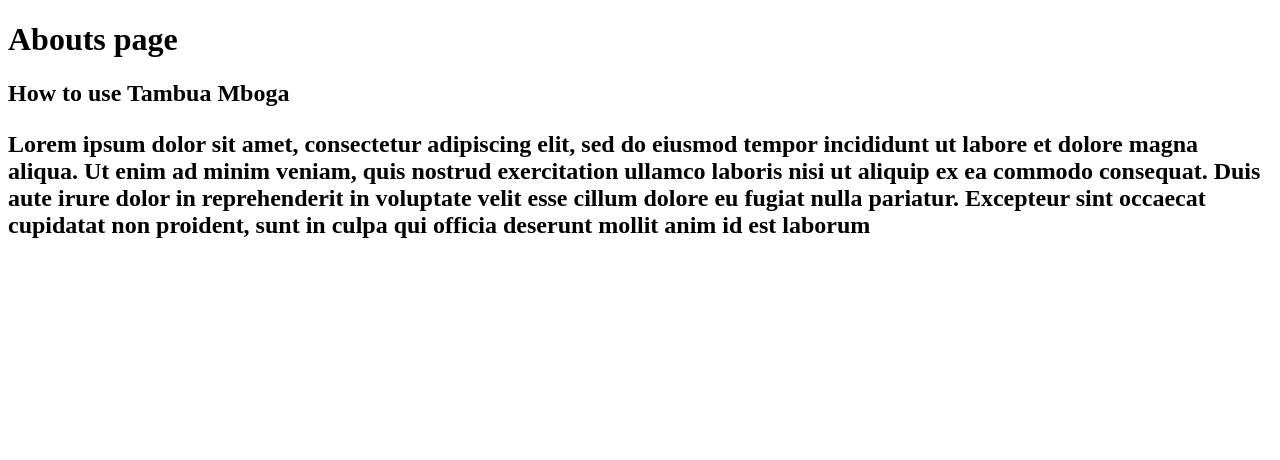
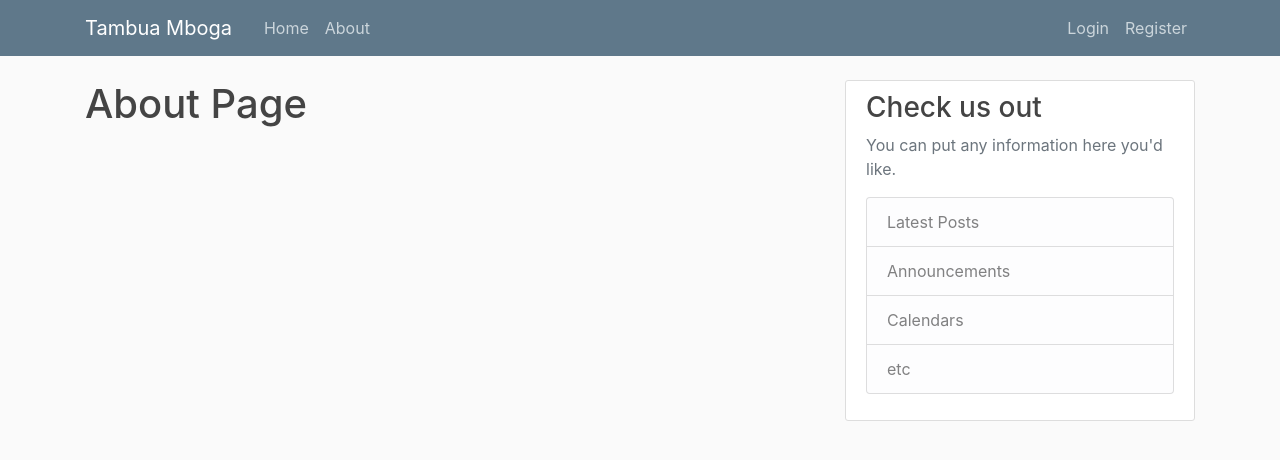
Before and after one commit to Miss24Chimboto/Tambua-Mboga, a Flask app: page /about in a window 1280 px wide. Shown: the top 460 px of the page. Run offline with Flask 2, Linux system fonts and the light colour scheme; some libraries are stand-ins or nearby versions.

Commit message:
html updates

```diff
--- /dev/null
+++ b/flask_mboga/static/main.css
@@ -0,0 +1,80 @@
+body {
+  background: #fafafa;
+  color: #333333;
+  margin-top: 5rem;
+}
+
+h1, h2, h3, h4, h5, h6 {
+  color: #444444;
+}
+
+.bg-steel {
+  background-color: #5f788a;
+}
+
+.site-header .navbar-nav .nav-link {
+  color: #cbd5db;
+}
+
+.site-header .navbar-nav .nav-link:hover {
+  color: #ffffff;
+}
+
+.site-header .navbar-nav .nav-link.active {
+  font-weight: 500;
+}
+
+.content-section {
+  background: #ffffff;
+  padding: 10px 20px;
+  border: 1px solid #dddddd;
+  border-radius: 3px;
+  margin-bottom: 20px;
+}
+
+.article-title {
+  color: #444444;
+}
+
+a.article-title:hover {
+  color: #428bca;
+  text-decoration: none;
+}
+
+.article-content {
+  white-space: pre-line;
+}
+
+.article-img {
+  height: 65px;
+  width: 65px;
+  margin-right: 16px;
+}
+
+.article-metadata {
+  padding-bottom: 1px;
+  margin-bottom: 4px;
+  border-bottom: 1px solid #e3e3e3
+}
+
+.article-metadata a:hover {
+  color: #333;
+  text-decoration: none;
+}
+
+.article-svg {
+  width: 25px;
+  height: 25px;
+  vertical-align: middle;
+}
+
+.account-img {
+  height: 125px;
+  width: 125px;
+  margin-right: 20px;
+  margin-bottom: 16px;
+}
+
+.account-heading {
+  font-size: 2.5rem;
+}
--- a/flask_mboga/templates/about.html
+++ b/flask_mboga/templates/about.html
@@ -1,13 +1,4 @@
-<!DOCTYPE html>
-<html>
-<head>
-<title>About</title>
-</head>
-<body>
-
-<h1>Abouts page</h1>
-<h2> How to use Tambua Mboga<h2>
-<p>Lorem ipsum dolor sit amet, consectetur adipiscing elit, sed do eiusmod tempor incididunt ut labore et dolore magna aliqua. Ut enim ad minim veniam, quis nostrud exercitation ullamco laboris nisi ut aliquip ex ea commodo consequat. Duis aute irure dolor in reprehenderit in voluptate velit esse cillum dolore eu fugiat nulla pariatur. Excepteur sint occaecat cupidatat non proident, sunt in culpa qui officia deserunt mollit anim id est laborum</p>
-
-</body>
-</html>
+{% extends "main.html" %}
+{% block content %}
+    <h1>About Page</h1>
+{% endblock content %}
--- /dev/null
+++ b/flask_mboga/templates/main.html
@@ -0,0 +1,78 @@
+<!DOCTYPE html>
+<html>
+<head>
+    <!-- Required meta tags -->
+    <meta charset="utf-8">
+    <meta name="viewport" content="width=device-width, initial-scale=1, shrink-to-fit=no">
+
+    <!-- Bootstrap CSS -->
+    <link rel="stylesheet" href="https://maxcdn.bootstrapcdn.com/bootstrap/4.0.0/css/bootstrap.min.css" integrity="sha384-Gn5384xqQ1aoWXA+058RXPxPg6fy4IWvTNh0E263XmFcJlSAwiGgFAW/dAiS6JXm" crossorigin="anonymous">
+
+    <link rel="stylesheet" type="text/css" href="{{ url_for('static', filename='main.css') }}">
+
+    {% if title %}
+        <title>Flask Blog - {{ title }}</title>
+    {% else %}
+        <title>Flask Blog</title>
+    {% endif %}
+</head>
+<body>
+    <header class="site-header">
+      <nav class="navbar navbar-expand-md navbar-dark bg-steel fixed-top">
+        <div class="container">
+          <a class="navbar-brand mr-4" href="/">Tambua Mboga</a>
+          <button class="navbar-toggler" type="button" data-toggle="collapse" data-target="#navbarToggle" aria-controls="navbarToggle" aria-expanded="false" aria-label="Toggle navigation">
+            <span class="navbar-toggler-icon"></span>
+          </button>
+          <div class="collapse navbar-collapse" id="navbarToggle">
+            <div class="navbar-nav mr-auto">
+              <a class="nav-item nav-link" href="{{ url_for('home') }}">Home</a>
+              <a class="nav-item nav-link" href="{{ url_for('about') }}">About</a>
+            </div>
+            <!-- Navbar Right Side -->
+            <div class="navbar-nav">
+              <a class="nav-item nav-link" href="{{ url_for('login') }}">Login</a>
+              <a class="nav-item nav-link" href="{{ url_for('register') }}">Register</a>
+            </div>
+          </div>
+        </div>
+      </nav>
+    </header>
+    <main role="main" class="container">
+      <div class="row">
+        <div class="col-md-8">
+          {% with messages = get_flashed_messages(with_categories=true) %}
+            {% if messages %}
+              {% for category, message in messages %}
+                <div class="alert alert-{{ category }}">
+                  {{ message }}
+                </div>
+              {% endfor %}
+            {% endif %}
+          {% endwith %}
+          {% block content %}{% endblock %}
+        </div>
+        <div class="col-md-4">
+          <div class="content-section">
+            <h3>Check us out</h3>
+            <p class='text-muted'>You can put any information here you'd like.
+              <ul class="list-group">
+                <li class="list-group-item list-group-item-light">Latest Posts</li>
+                <li class="list-group-item list-group-item-light">Announcements</li>
+                <li class="list-group-item list-group-item-light">Calendars</li>
+                <li class="list-group-item list-group-item-light">etc</li>
+              </ul>
+            </p>
+          </div>
+        </div>
+      </div>
+    </main>
+
+
+    <!-- Optional JavaScript -->
+    <!-- jQuery first, then Popper.js, then Bootstrap JS -->
+    <script src="https://code.jquery.com/jquery-3.2.1.slim.min.js" integrity="sha384-KJ3o2DKtIkvYIK3UENzmM7KCkRr/rE9/Qpg6aAZGJwFDMVNA/GpGFF93hXpG5KkN" crossorigin="anonymous"></script>
+    <script src="https://cdnjs.cloudflare.com/ajax/libs/popper.js/1.12.9/umd/popper.min.js" integrity="sha384-ApNbgh9B+Y1QKtv3Rn7W3mgPxhU9K/ScQsAP7hUibX39j7fakFPskvXusvfa0b4Q" crossorigin="anonymous"></script>
+    <script src="https://maxcdn.bootstrapcdn.com/bootstrap/4.0.0/js/bootstrap.min.js" integrity="sha384-JZR6Spejh4U02d8jOt6vLEHfe/JQGiRRSQQxSfFWpi1MquVdAyjUar5+76PVCmYl" crossorigin="anonymous"></script>
+</body>
+</html>
```
Also changed, not shown: flask_mboga/templates/home.html (+15 -12 lines).
